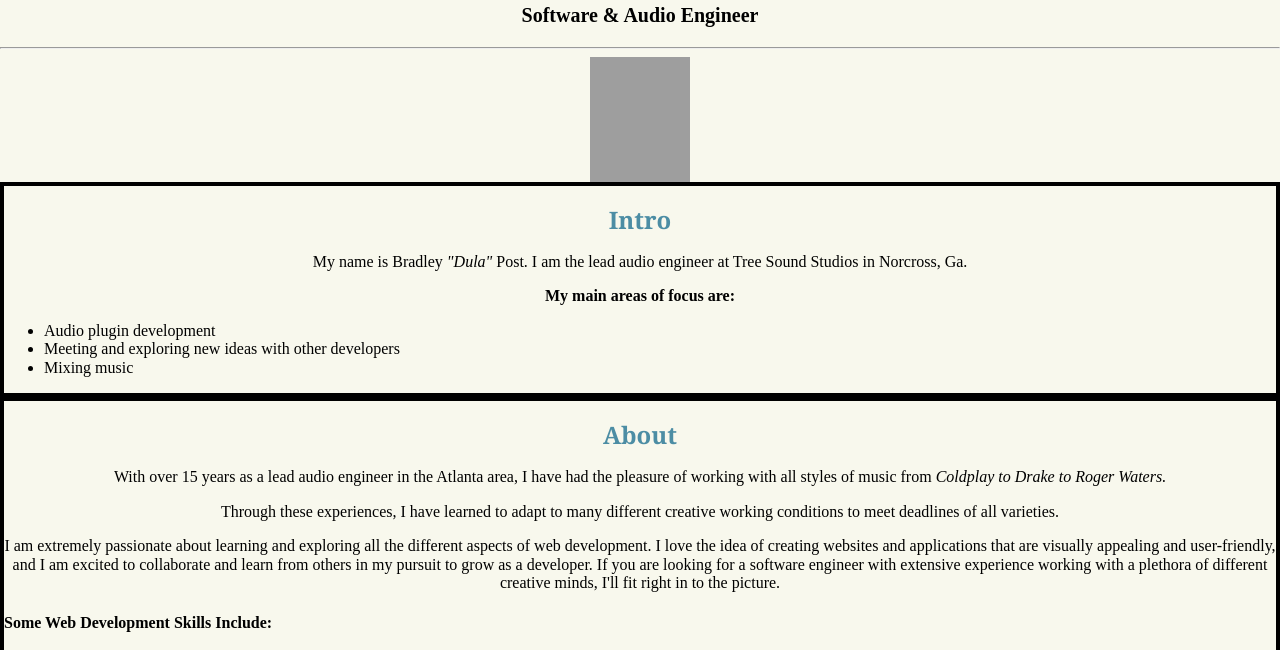
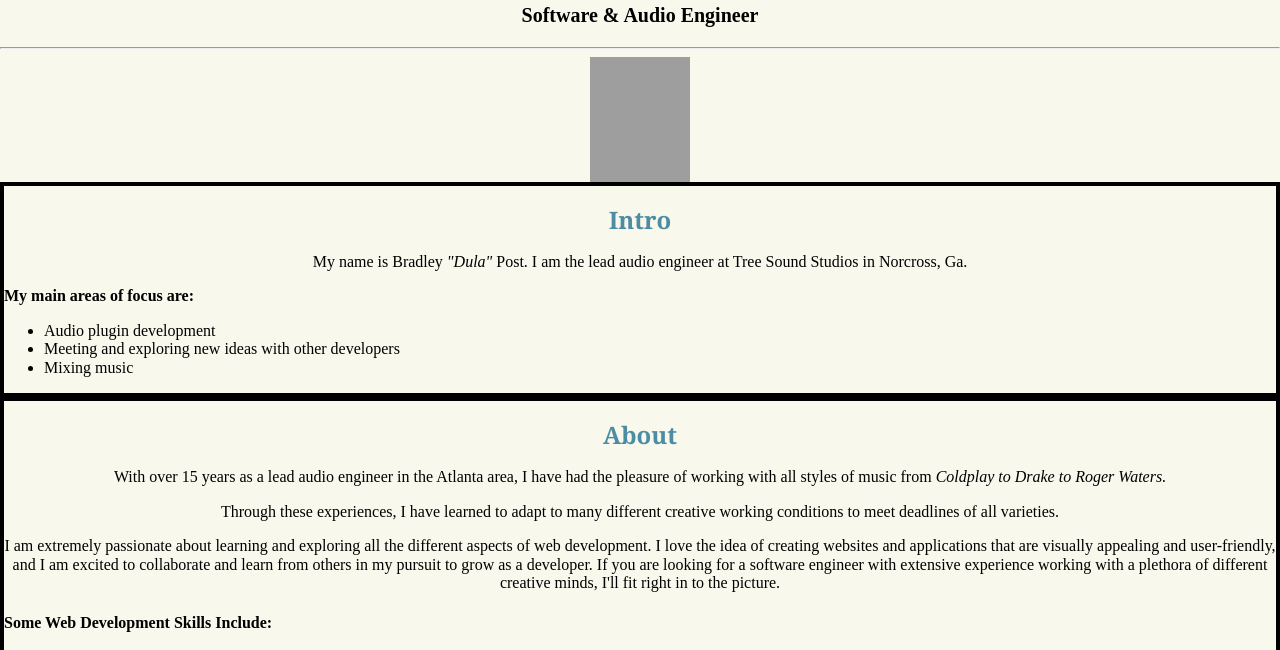
Before and after one commit to mixedbydula/PortfolioPage-BradleyPost, a plain HTML site: page index.html in a window 1280 px wide. Shown: the part 96-746 px from the top of the page. Drawn offline with nearby package versions, Linux system fonts and the light colour scheme; grey boxes are pictures that could not be loaded.

Commit message:
Update index.html
Fixed random p tag issue

```diff
--- a/index.html
+++ b/index.html
@@ -37,14 +37,14 @@
                         My name is Bradley <i>"Dula"</i> Post.
                         I am the lead audio engineer at Tree Sound Studios in Norcross, Ga.
                     </p>
-                    <p>
+                    <!-- <p> -->
                         <strong>My main areas of focus are: </strong>
                         <ul>
                         <li>Audio plugin development</li>
                         <li>Meeting and exploring new   ideas with other developers</li>
                         <li>Mixing music</li>
                         </ul>
-                    </p>
+                    <!-- </p> -->
             </article>
 
             <article class="article-border">
```
